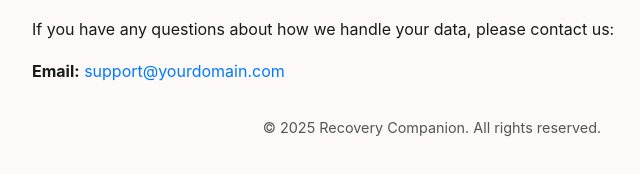
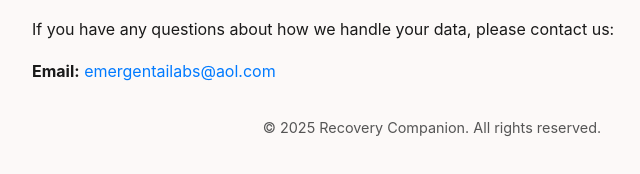
Before and after one commit to Coaden/recovery-companion-privacy, a plain HTML site: page index.html in a window 1280 px wide. Shown: the part 1463-1637 px from the top of the page, 208-848 px from the left. Drawn offline with Linux system fonts and the light colour scheme.

Commit message:
Update index.html

```diff
--- a/index.html
+++ b/index.html
@@ -73,7 +73,7 @@
   <h2>9. Contact Information</h2>
   <p>If you have any questions about how we handle your data, please contact us:</p>
   <p>
-    <strong>Email:</strong> <a href="mailto:emergentailabs@aol.com">support@yourdomain.com</a><br/>
+    <strong>Email:</strong> <a href="mailto:emergentailabs@aol.com">emergentailabs@aol.com</a><br/>
   </p>
 
   <footer>
```
